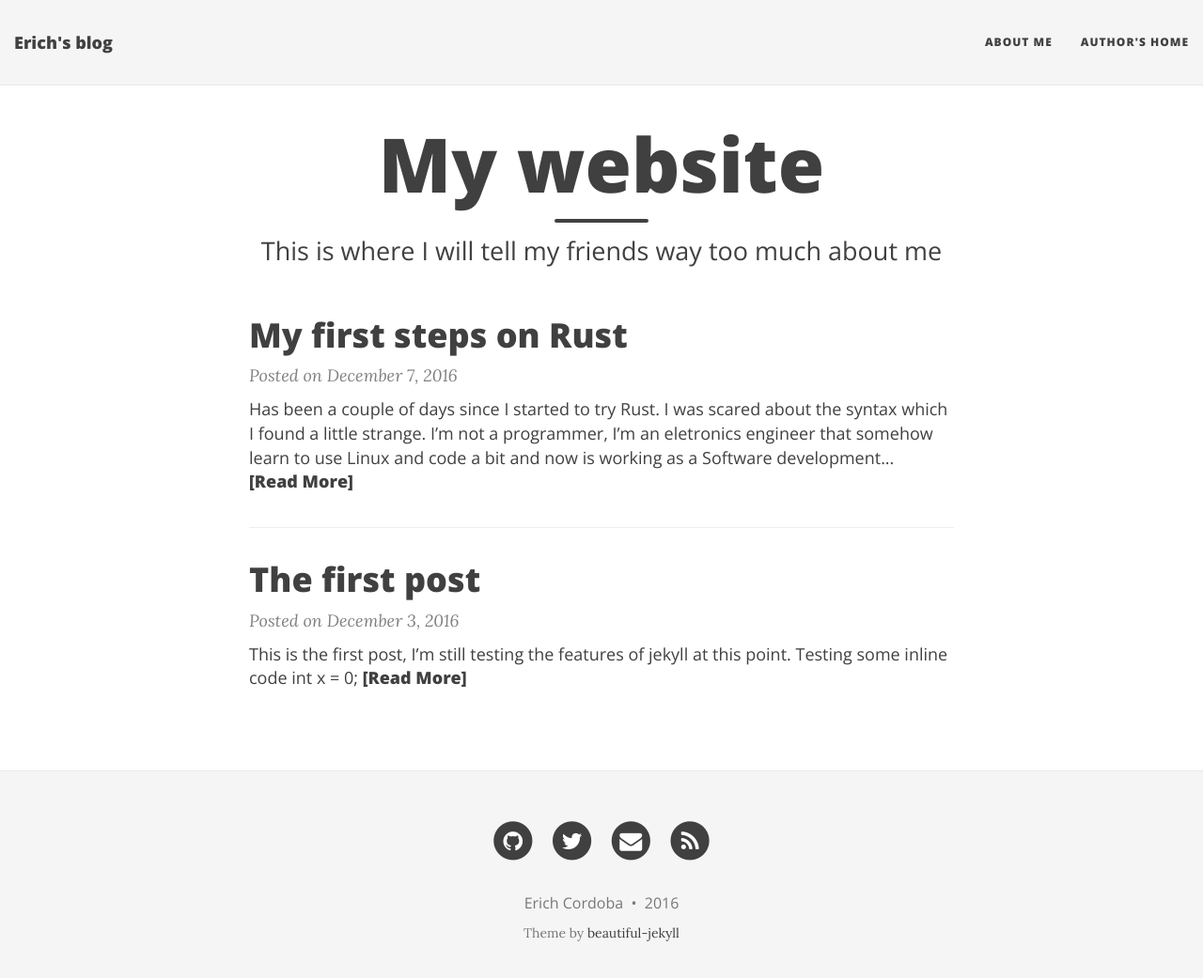
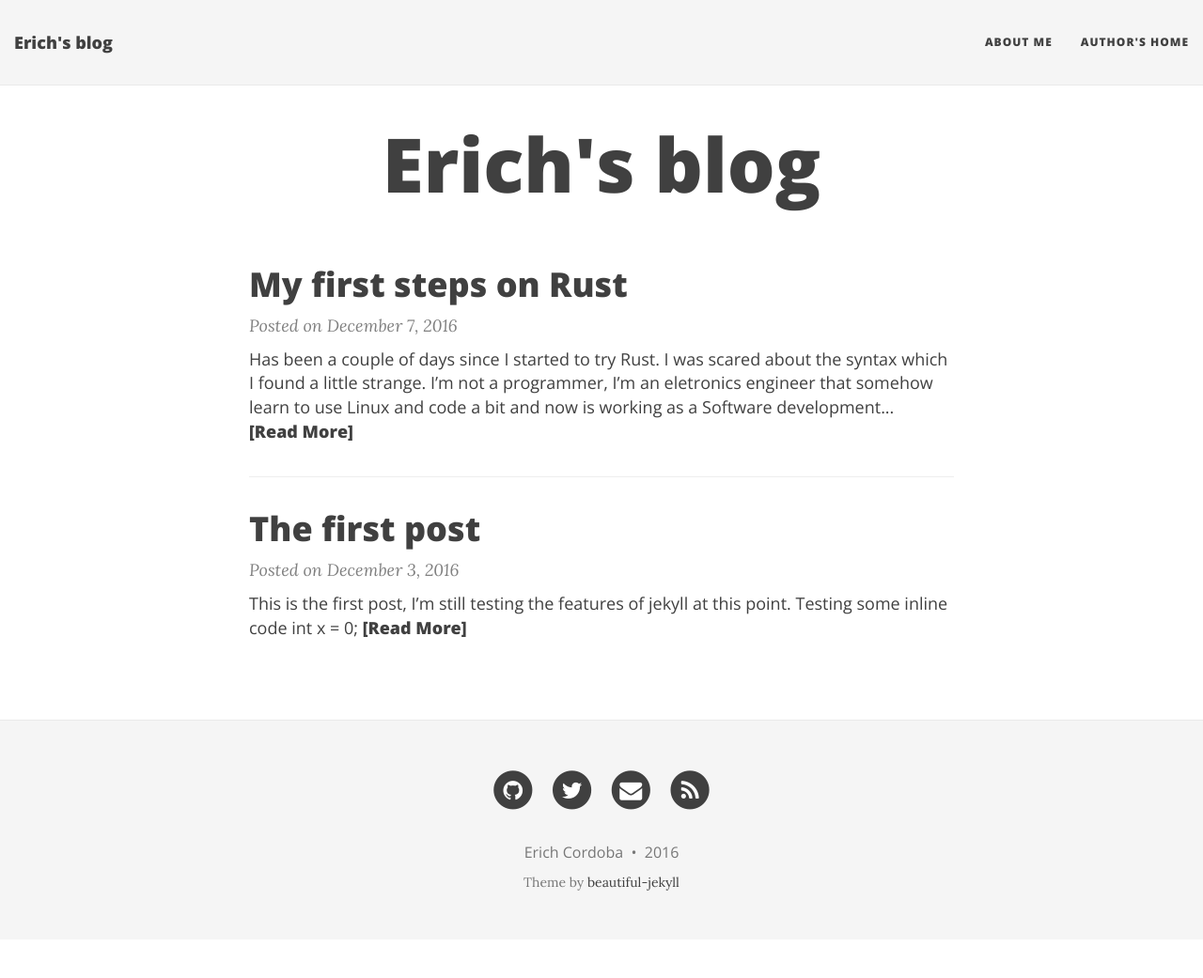
Before and after one commit to ericho/ericho.github.io, a Jekyll site: the page built from index.html, in a window 1280 px wide and 1054 px high. Shown: the top 1041 px of the window at 94% size. Built offline with Jekyll 4.4.1, drawn with Linux system fonts in a browser that asks for light colours; nearby versions of some CDN libraries; the list of posts is cut into pages by our own code.

Commit message:
Change site's name
Signed-off-by: Erich Cordoba <erich.cm@yandex.com>

```diff
--- a/index.html
+++ b/index.html
@@ -1,7 +1,7 @@
 ---
 layout: page
-title: My website
-subtitle: This is where I will tell my friends way too much about me
+title: Erich's blog
+subtitle:
 ---
 
 <div class="posts-list">
```
